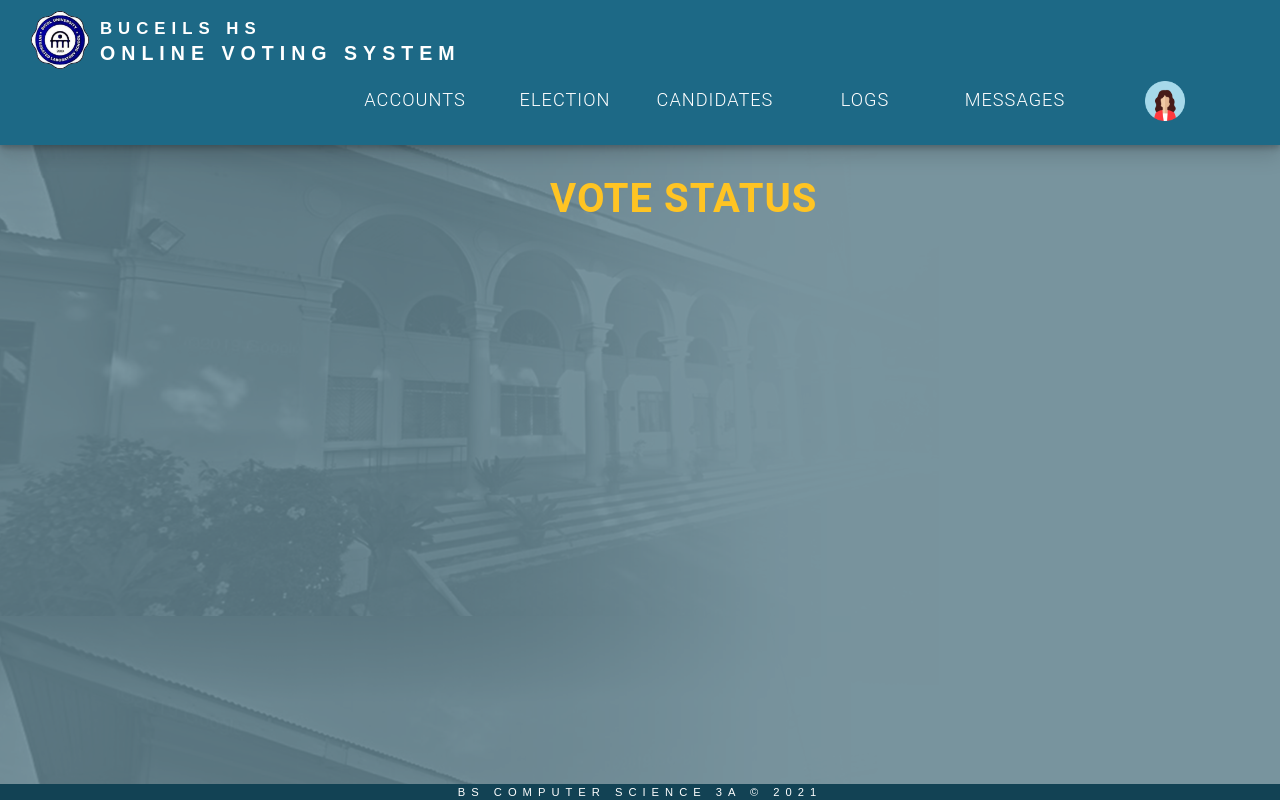
After one commit to BSCS-3A/Monitoring, a PHP site: page /Front_v2_1.html in a window 1280 px wide. The commit adds this page. Run offline with PHP 8.4, Linux system fonts and the light colour scheme; some libraries are stand-ins or nearby versions.

Commit message:
Vote Status Update
:<

```diff
--- /dev/null
+++ b/Admin/Front_v2_1.html
@@ -0,0 +1,109 @@
+<!DOCTYPE html>
+<html>
+
+<head>
+    <meta name="viewport" content="width=device-width, initial-scale=1.0">
+    <link rel="stylesheet" type="text/css" href="assets/css/style.css">
+    <link rel="icon" href="assets/img/buceils-logo.png" type="image/png">
+    <link rel="stylesheet" href="https://maxcdn.bootstrapcdn.com/bootstrap/3.4.1/css/bootstrap.min.css">
+    <script src="https://code.jquery.com/jquery-3.5.0.js"></script>
+    <script src="https://kit.fontawesome.com/a076d05399.js"></script>
+    <script src="assets/js/script.js"></script>
+    <title> BUCEILS Voting System </title>
+</head>
+
+<body>
+    <nav>
+        <img class="logo-pic" src="assets/img/buceils-logo.png">
+        <div class="logo">
+            <h2>BUCEILS HS</h2>
+            <h3>ONLINE VOTING SYSTEM</h3>
+        </div>
+        <label for="btn" class="icon">
+            <span class="fa fa-bars"></span>
+        </label>
+        <input type="checkbox" id="btn">
+        <ul>
+            <li>
+                <a href="#">ACCOUNTS</a>
+                <input type="checkbox" id="btn-1">
+                <ul>
+                    <li><a href="#">Students</a></li>
+                    <li><a href="#">Admin</a></li>
+                </ul>
+            </li>
+            <li>
+                <!-- <label for="btn-1" class="show">Features +</label> -->
+                <a href="#">ELECTION</a>
+                <input type="checkbox" id="btn-1">
+                <ul>
+                    <li><a href="Front_v3_0.html">Archive</a></li>
+                    <li><a href="Front_v2_0.html">Vote Status</a></li>
+                    <li><a href="Front_v1_0.html">Vote Result</a>
+                        <ul>
+                            <li><a href="#">Make Report</a></li>
+                        </ul>
+                    </li>
+                    <li><a href="#">Configuration</a>
+
+                </ul>
+            </li>
+            <li>
+                <!-- <label for="btn-2" class="show">Services +</label> -->
+                <a href="#">CANDIDATES</a>
+                <input type="checkbox" id="btn-2">
+                <ul>
+                    <li><a href="#">Update Info</a></li>
+                    <li><a href="#">Positions</a></li>
+                    <li>
+                        <!-- <label for="btn-3" class="show">More +</label> -->
+                        <a href="#">More <span class="fa fa-plus"></span></a>
+                        <input type="checkbox" id="btn-3">
+                        <ul>
+                            <li><a href="#">Submenu-1</a></li>
+                            <li><a href="#">Submenu-2</a></li>
+                            <li><a href="#">Submenu-3</a></li>
+                        </ul>
+                    </li>
+                </ul>
+            </li>
+            <li>
+                <a href="#">LOGS</a>
+                <input type="checkbox" id="btn-4">
+                <ul>
+                    <li><a href="#">Access Log</a></li>
+                    <li><a href="#">Activity Log</a></li>
+                    <li><a href="#">Vote Summary</a></li>
+                </ul>
+            </li>
+            <li><a href="https://www.youtube.com/watch?v=dQw4w9WgXcQ">MESSAGES</a></li>
+            <!-- <li><a href="https://www.youtube.com/watch?v=dQw4w9WgXcQ">LOGOUT</a></li> -->
+            <li>
+                <a class="user" href="#"><img class="user-profile" src="assets/img/user.png"></a>
+                <ul>
+                    <li><a class="username" href="#">Admin</a></li>
+                    <li><a href="#">LOGOUT</a></li>
+                </ul>
+            </li>
+        </ul>
+        <!--end of list-->
+    </nav>
+
+    <div class="votestat">
+        <p><b>VOTE STATUS</b></p>
+    </div>
+
+
+<div class="footer">
+    <p>BS COMPUTER SCIENCE 3A © 2021</p>
+</div>
+
+<script>
+    $('.icon').click(function () {
+        $('span').toggleClass("cancel");
+    });
+</script>
+
+</body>
+
+</html>
--- a/Admin/assets/css/style.css
+++ b/Admin/assets/css/style.css
@@ -76,7 +77,7 @@ nav ul li{
   background: #1d6986;
   text-align: center;
   /* margin: 0 5px; */
-  width: 140px;
+  width: 150px;
 }
 nav ul li a{
   color: rgb(255, 255, 255);
@@ -472,23 +478,24 @@ div li span {
   letter-spacing: 1px;
   margin-left:550px;
   margin-top: 25px;
+  z-index:-1000;
  }
 
 .con{
     display: flex;
-    margin-left: 373px;
-    margin-top: 330px;
+    margin-left: 230px;
+    margin-top: 90px;
     max-width: 10px;
 }
 
-.container{
+.vcontainer{
   position: relative;
   width: 900px;
   display: flex;
   justify-content: space-around;
 }
 
-.container .card{
+.vcontainer .card{
   position: relative;
   width: 250px;
   display:flex;
--- a/Admin/assets/js/script.js
+++ b/Admin/assets/js/script.js
@@ -31,19 +31,3 @@
           //seconds
         }, 0)
 }());
-
-move();
-function move(){
-  var elem = document.getElementById("p1");
-  var width = 10;
-  var id = setInterval(frame,39);
-  function frame(){
-    if (width >= 100){
-      clearInterval(id);
-    }else{
-      width++;
-      elem.style.width = width + '%';
-      elem.innerHTML = width*1 + %;
-    }
-  }
-}
```
Also changed, not shown: other parts of Admin/assets/css/style.css (+21 -7 lines), Admin/Front.html (+10 -5 lines), Admin/Front_v1_0.html (+11 -5 lines), Admin/Front_v2_0.html (renamed from Admin/Front_v2.0.html, +17 -11 lines).
